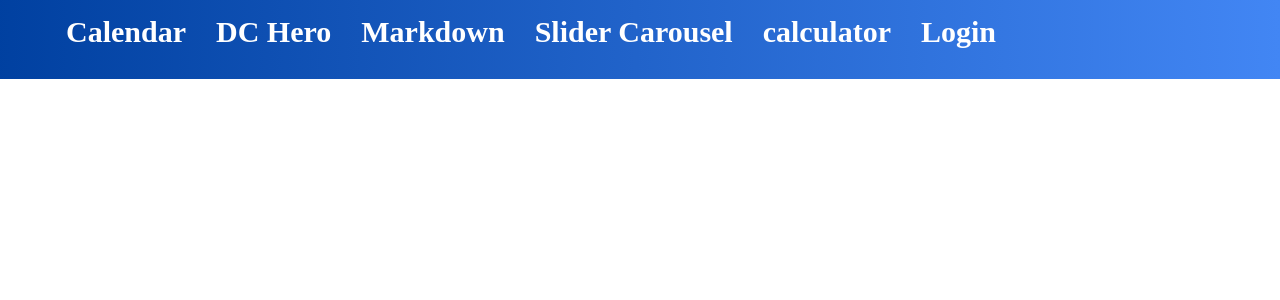
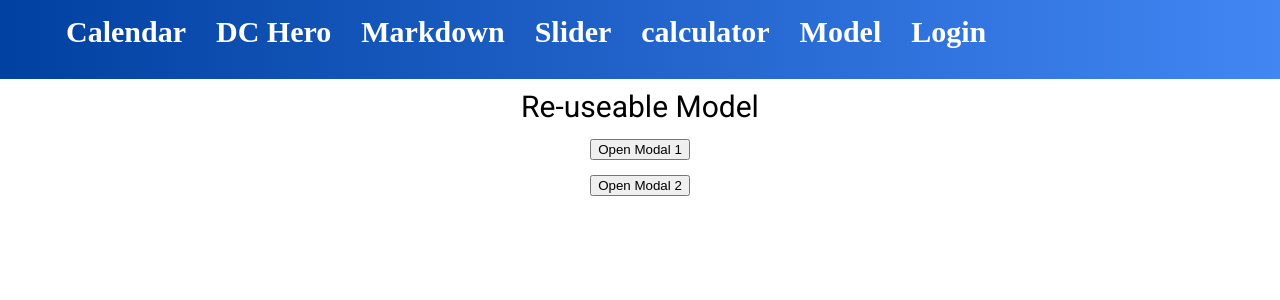
Before and after one commit to ismailEssafi/learn-VueJs, a Vue app in the folder vue3/: page /reuseable-model in a window 1280 px wide. Shown: the top 300 px of the page. Built offline with nearby package versions, Linux system fonts and the light colour scheme; no server answers.

Commit message:
create Re-useable Modal

```diff
--- a/vue3/src/assets/style.css
+++ b/vue3/src/assets/style.css
@@ -245,3 +245,14 @@ body{
 .cal-buttons button:active{
     background-color: rgba(0, 0, 0, 0.13)
 }
+.re-modal{
+    display: flex;
+    flex-direction: column;
+    align-items: center;
+    row-gap: 15px;
+}
+.re-modal-title{
+    font-size: 30px;
+    font-family:Roboto;
+    margin-top: 10px;
+}
--- a/vue3/src/components/HeaderApp.vue
+++ b/vue3/src/components/HeaderApp.vue
@@ -3,8 +3,9 @@
         <span><router-link to="/calendar">Calendar</router-link></span>
         <span><router-link to="/dc-hero">DC Hero</router-link></span>
         <span><router-link to="/markdown">Markdown</router-link></span>
-        <span><router-link to="/slider">Slider Carousel</router-link></span>
+        <span><router-link to="/slider-carousel">Slider</router-link></span>
         <span><router-link to="/calculator">calculator</router-link></span>
+        <span><router-link to="/reuseable-model">Model</router-link></span>
         <span v-if="!isLoggedIn" v-on:click="$emit('open-login-modal')" style="color:white;cursor:pointer">Login</span>
         <span v-else v-on:click="logout" style="color:white;cursor:pointer">Logout</span>
     </div>
--- /dev/null
+++ b/vue3/src/components/Modal.vue
@@ -0,0 +1,21 @@
+<template>
+    <div v-on:click="$emit('close')" class="login-modal"></div>
+    <div class="login">
+            <div class="border">
+                <div class="title-login">
+                    <h1><slot name="title"></slot></h1>
+                    <p><slot name="paragraph"></slot></p>
+                </div>
+            </div>
+    </div>
+</template>
+
+<script>
+export default {
+
+}
+</script>
+
+<style>
+
+</style>
--- /dev/null
+++ b/vue3/src/pages/ReuseableModal.vue
@@ -0,0 +1,45 @@
+<template>
+    <div class="re-modal">
+        <section class="re-modal-title">
+            Re-useable Model
+        </section>
+        <Modal v-if="isModal1Open" @close="isModal1Open=false">
+            <template v-slot:title>
+                Modal 1
+            </template>
+            <template v-slot:paragraph>
+                bonjour
+            </template>
+        </Modal>
+        <button @click="isModal1Open=true">Open Modal 1</button>
+        <Modal v-if="isModal2Open" @close="isModal2Open=false">
+            <template v-slot:title>
+                Modal 2
+            </template>
+            <template v-slot:paragraph>
+                bonsoir
+            </template>
+        </Modal>
+        <button @click="isModal2Open=true">Open Modal 2</button>
+    </div>
+</template>
+
+<script>
+import {ref} from 'vue';
+import Modal from '../components/Modal';
+
+export default {
+components : {Modal},
+
+setup(){
+const isModal1Open=ref(false);
+const isModal2Open=ref(false);
+return {isModal1Open,isModal2Open}
+}
+}
+
+</script>
+
+<style>
+
+</style>
--- a/vue3/src/router.js
+++ b/vue3/src/router.js
@@ -5,13 +5,15 @@ import Home from './pages/Home'
 import Markdown from './pages/Markdown'
 import Slider from './pages/Slider'
 import Calculator from './pages/Calculator.vue'
+import ReuseableModal from './pages/ReuseableModal'
 const routes=[
     {path:'/',component:Home},
     {path:'/calendar',component:Calendar},
     {path:'/dc-hero',component:NameList},
     {path:'/markdown',component:Markdown},
-    {path:'/slider',component:Slider},
-    {path:'/calculator',component:Calculator}
+    {path:'/slider-carousel',component:Slider},
+    {path:'/calculator',component:Calculator},
+    {path:'/reuseable-model',component:ReuseableModal}
 
 ]
 
```
